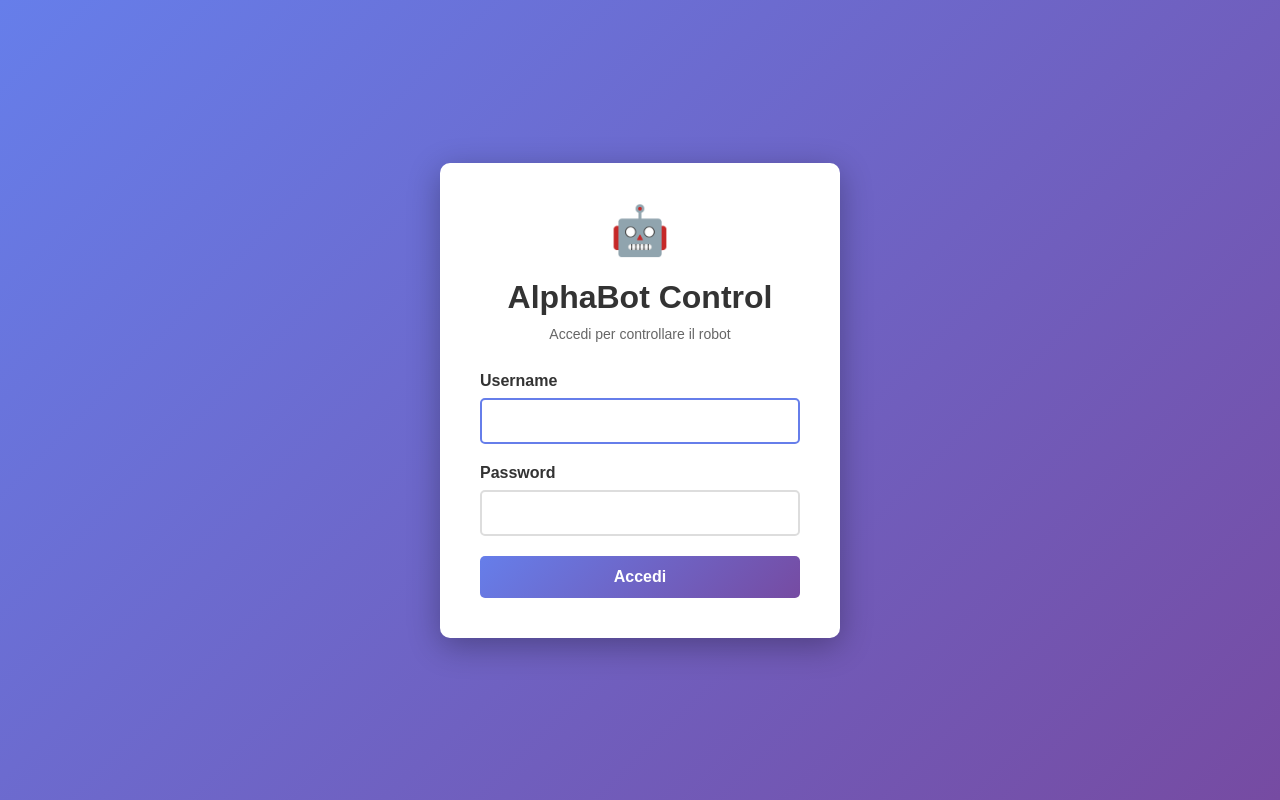
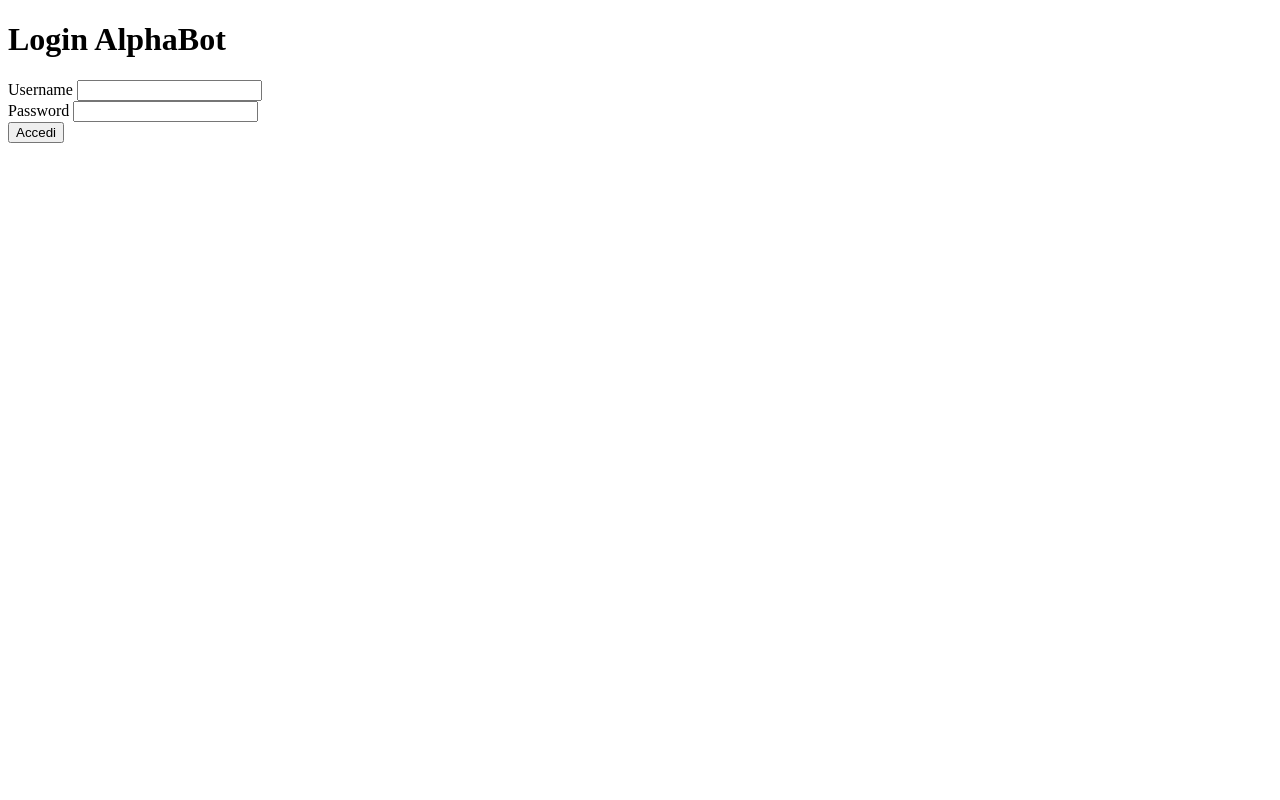
Before and after one commit to SigmaNotBetaStudent/AlphabotWebApp_GROSSOBONO, a Flask app: page /login in a window 1280 px wide. Run offline with Flask 3, Linux system fonts and the light colour scheme.

Commit message:
flask-login con control.html e login.html

```diff
--- a/app-login.py
+++ b/app-login.py
@@ -1,106 +1,132 @@
+# from flask import Flask, render_template, redirect, url_for, request, flash
+# from flask_login import (
+#     LoginManager, UserMixin,
+#     login_user, login_required,
+#     logout_user, current_user
+# )
+# import sqlite3
+# import Alphabot
+
+# app = Flask(__name__)
+# app.secret_key = 'chiave segreta'
+
+# login_manager = LoginManager()
+# login_manager.init_app(app)
+# login_manager.login_view = 'login'
+
+# robot = Alphabot.AlphaBot()
+# class User(UserMixin):
+#     def __init__(self, id):
+#         self.id = id
+#     USERS = {
+
+#     }
+
+# def load_user(user, id):
+#     if user_id in USERS:
+#         return User(user_id)
+#     return None
+
+# # da fare def load_user():
+# @app.route("/", methods=["GET", "POST"])
+# @app.route("/login", methods=["GET", "POST"])
+# def login():
+#     if request.method =="POST":
+#         username = request.form.get("username")
+#         password = request.form.get("password")
+#         #query = "SELECT * FROM Utenze WHERE User = ? AND Psw = ?"
+#         if username in USERS and USERS[username]["password" ] == password:
+#             login_user(User(username))
+#             return redirect(url_for("control"))
+
+#     return render_template("login.html")
+# @app.route("/control")
+# @login_required
+# def control():
+#     return render_template("control.html")
+
+# @app.route("/logout")
+# @login_required
+# def logout():
+#     logout_user()
+#     return redirect(url_for("login"))
 from flask import Flask, render_template, redirect, url_for, request, flash
 from flask_login import (
     LoginManager, UserMixin,
     login_user, login_required,
     logout_user, current_user
 )
-import sqlite3
-from werkzeug.security import check_password_hash
-import Alphabot
+import AlphaBot
 
 app = Flask(__name__)
-app.secret_key = 'chiave segreta'
+app.secret_key = 'chiave_segreta_molto_piu_sicura_cambiala!'  # Cambia questa chiave!
 
+# Inizializzazione Flask-Login
 login_manager = LoginManager()
 login_manager.init_app(app)
 login_manager.login_view = 'login'
 
-robot = Alphabot.AlphaBot()
+robot = AlphaBot.AlphaBot()
+robot.stop()
 
-# Classe User per Flask-Login
 class User(UserMixin):
-    def __init__(self, id, username):
+    def __init__(self, id):
         self.id = id
-        self.username = username
 
-# Funzione per connessione al database
-def get_db_connection():
-    conn = sqlite3.connect('utenze.db')
-    conn.row_factory = sqlite3.Row
-    return conn
+USERS = {
+    "admin": {"password": "admin123"},
+    "utente1": {"password": "password1"}
+}
 
-# Carica l'utente dal database
 @login_manager.user_loader
 def load_user(user_id):
-    conn = get_db_connection()
-    user_data = conn.execute('SELECT * FROM Utenze WHERE Id = ?', (user_id,)).fetchone()
-    conn.close()
-    if user_data:
-        return User(user_data['Id'], user_data['User'])
+    if user_id in USERS:
+        return User(user_id)
     return None
 
-# Verifica credenziali
-def verify_user(username, password):
-    conn = get_db_connection()
-    user_data = conn.execute('SELECT * FROM Utenze WHERE User = ?', (username,)).fetchone()
-    conn.close()
+@app.route("/", methods=["GET", "POST"])
+@app.route("/login", methods=["GET", "POST"])
+def login():
+    if request.method == "POST":
+        username = request.form.get("username")
+        password = request.form.get("password")
 
-    if user_data:
-        # Se le password sono in chiaro nel DB (non consigliato in produzione)
-        if user_data['Psw'] == password:
-            return User(user_data['Id'], user_data['User'])
-        # Se le password sono hashate
-        # if check_password_hash(user_data['Psw'], password):
-        #     return User(user_data['Id'], user_data['User'])
-    return None
+        if username in USERS and USERS[username]["password"] == password:
+            login_user(User(username))
+            flash(f"Benvenuto {username}!", "success")
+            return redirect(url_for("control"))
+        else:
+            flash("Credenziali non valide!", "error")
 
-# Route di login
-@app.route('/login', methods=['GET', 'POST'])
-def login():
-    if current_user.is_authenticated:
-        return redirect(url_for('index'))
+    return render_template("login.html")
 
-    if request.method == 'POST':
-        username = request.form.get('username')
-        password = request.form.get('password')
+# Route di controllo robot
+@app.route("/control", methods=["GET", "POST"])
+@login_required
+def control():
+    if request.method == "POST":
+        if "Avanti" in request.form:
+            robot.forward()
+        elif "Indietro" in request.form:
+            robot.backward()
+        elif "Destra" in request.form:
+            robot.right()
+        elif "Sinistra" in request.form:
+            robot.left()
+        elif "Stop" in request.form:
+            robot.stop()
 
-        user = verify_user(username, password)
-        if user:
-            login_user(user)
-            next_page = request.args.get('next')
-            return redirect(next_page or url_for('index'))
-        else:
-            flash('Username o password non corretti', 'error')
+        return render_template("control.html", username=current_user.id)
 
-    return render_template('login.html')
+    return render_template("control.html", username=current_user.id)
 
 # Route di logout
-@app.route('/logout')
+@app.route("/logout")
 @login_required
 def logout():
     logout_user()
-    return redirect(url_for('login'))
+    flash("Logout effettuato con successo!", "success")
+    return redirect(url_for("login"))
 
-# Route principale con joystick
-@app.route('/', methods=['GET', 'POST'])
-@login_required
-def index():
-    if request.method == 'POST':
-        # Gestione comandi dal joystick
-        if 'Avanti' in request.form:
-            robot.forward()
-        elif 'Indietro' in request.form:
-            robot.backward()
-        elif 'Sinistra' in request.form:
-            robot.left()
-        elif 'Destra' in request.form:
-            robot.right()
-        elif 'Stop' in request.form:
-            robot.stop()
-
-        return '', 204  # Risposta vuota per chiamate AJAX
-
-    return render_template('index.html', username=current_user.username)
-
-if __name__ == '__main__':
-    app.run(host='0.0.0.0', port=5000, debug=True)
+if __name__ == "__main__":
+    app.run(debug=False, host="0.0.0.0")
--- a/templates/login.html
+++ b/templates/login.html
@@ -3,136 +3,22 @@
 <head>
     <meta charset="UTF-8">
     <meta name="viewport" content="width=device-width, initial-scale=1.0">
-    <title>Login - AlphaBot Control</title>
-    <style>
-        * {
-            margin: 0;
-            padding: 0;
-            box-sizing: border-box;
-        }
-
-        body {
-            font-family: Arial, sans-serif;
-            background: linear-gradient(135deg, #667eea 0%, #764ba2 100%);
-            min-height: 100vh;
-            display: flex;
-            justify-content: center;
-            align-items: center;
-        }
-
-        .login-container {
-            background: white;
-            padding: 40px;
-            border-radius: 10px;
-            box-shadow: 0 8px 32px rgba(0,0,0,0.3);
-            width: 100%;
-            max-width: 400px;
-        }
-
-        h1 {
-            text-align: center;
-            color: #333;
-            margin-bottom: 10px;
-        }
-
-        .subtitle {
-            text-align: center;
-            color: #666;
-            margin-bottom: 30px;
-            font-size: 14px;
-        }
-
-        .form-group {
-            margin-bottom: 20px;
-        }
-
-        label {
-            display: block;
-            margin-bottom: 8px;
-            color: #333;
-            font-weight: bold;
-        }
-
-        input[type="text"],
-        input[type="password"] {
-            width: 100%;
-            padding: 12px;
-            border: 2px solid #ddd;
-            border-radius: 5px;
-            font-size: 16px;
-            transition: border-color 0.3s;
-        }
-
-        input[type="text"]:focus,
-        input[type="password"]:focus {
-            outline: none;
-            border-color: #667eea;
-        }
-
-        button {
-            width: 100%;
-            padding: 12px;
-            background: linear-gradient(135deg, #667eea 0%, #764ba2 100%);
-            color: white;
-            border: none;
-            border-radius: 5px;
-            font-size: 16px;
-            font-weight: bold;
-            cursor: pointer;
-            transition: transform 0.2s;
-        }
-
-        button:hover {
-            transform: translateY(-2px);
-        }
-
-        button:active {
-            transform: translateY(0);
-        }
-
-        .error-message {
-            background: #f44336;
-            color: white;
-            padding: 12px;
-            border-radius: 5px;
-            margin-bottom: 20px;
-            text-align: center;
-        }
-
-        .robot-icon {
-            text-align: center;
-            font-size: 48px;
-            margin-bottom: 20px;
-        }
-    </style>
+    <title>Login - AlphaBot</title>
 </head>
 <body>
-    <div class="login-container">
-        <div class="robot-icon">🤖</div>
-        <h1>AlphaBot Control</h1>
-        <p class="subtitle">Accedi per controllare il robot</p>
+    <h1>Login AlphaBot</h1>
 
-        {% with messages = get_flashed_messages(with_categories=true) %}
-            {% if messages %}
-                {% for category, message in messages %}
-                    <div class="error-message">{{ message }}</div>
-                {% endfor %}
-            {% endif %}
-        {% endwith %}
-
-        <form method="POST" action="{{ url_for('login') }}">
-            <div class="form-group">
+    <form method="POST">
+        <div>
             <label for="username">Username</label>
-                <input type="text" id="username" name="username" required autofocus>
+            <input type="text" id="username" name="username" required>
         </div>
 
-            <div class="form-group">
+        <div>
             <label for="password">Password</label>
             <input type="password" id="password" name="password" required>
         </div>
-
         <button type="submit">Accedi</button>
     </form>
-    </div>
 </body>
 </html>
```
Also changed, not shown: templates/control.html (added, +132 -0 lines). Lines whose indentation alone changed are shown as unchanged.
